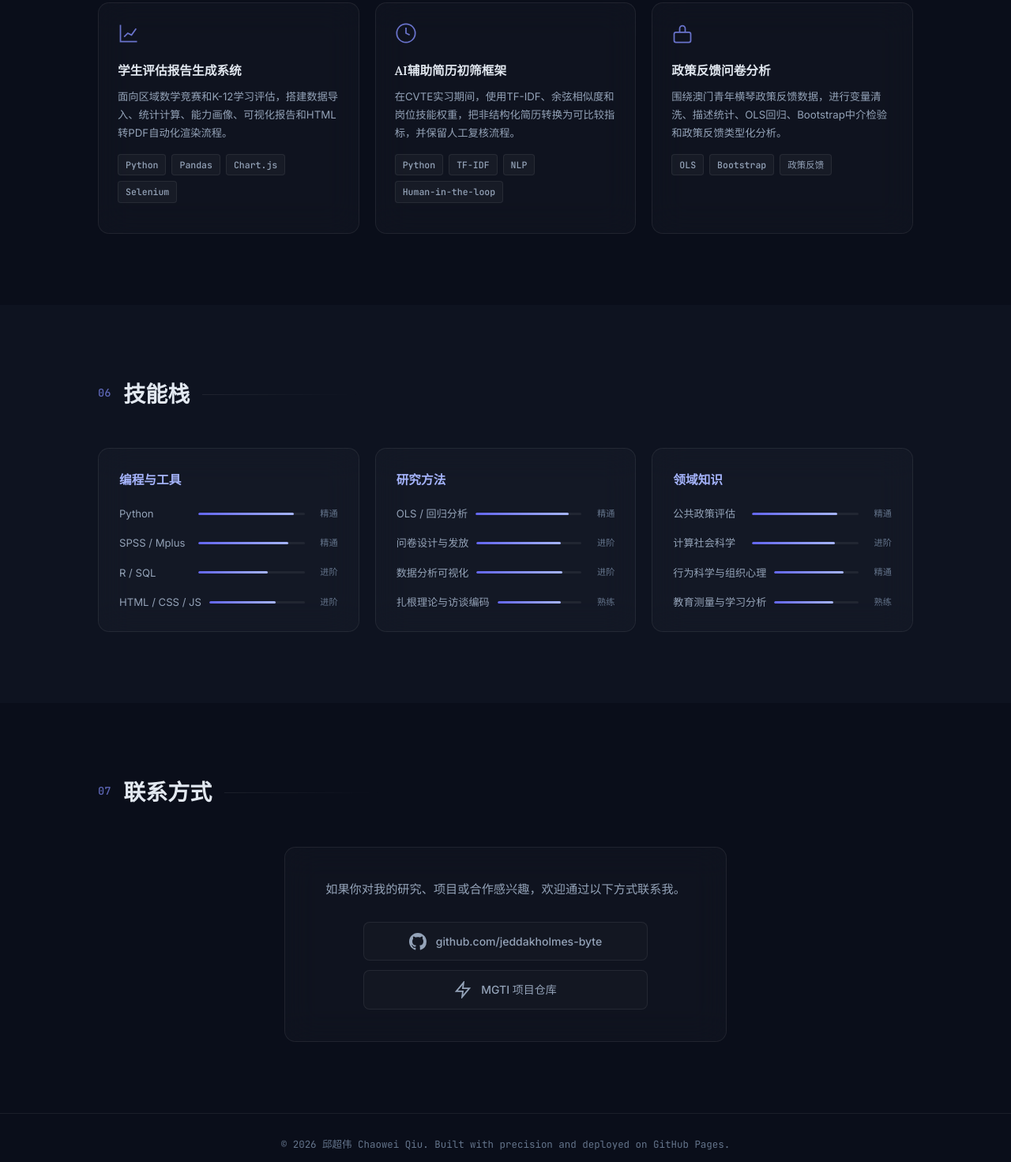
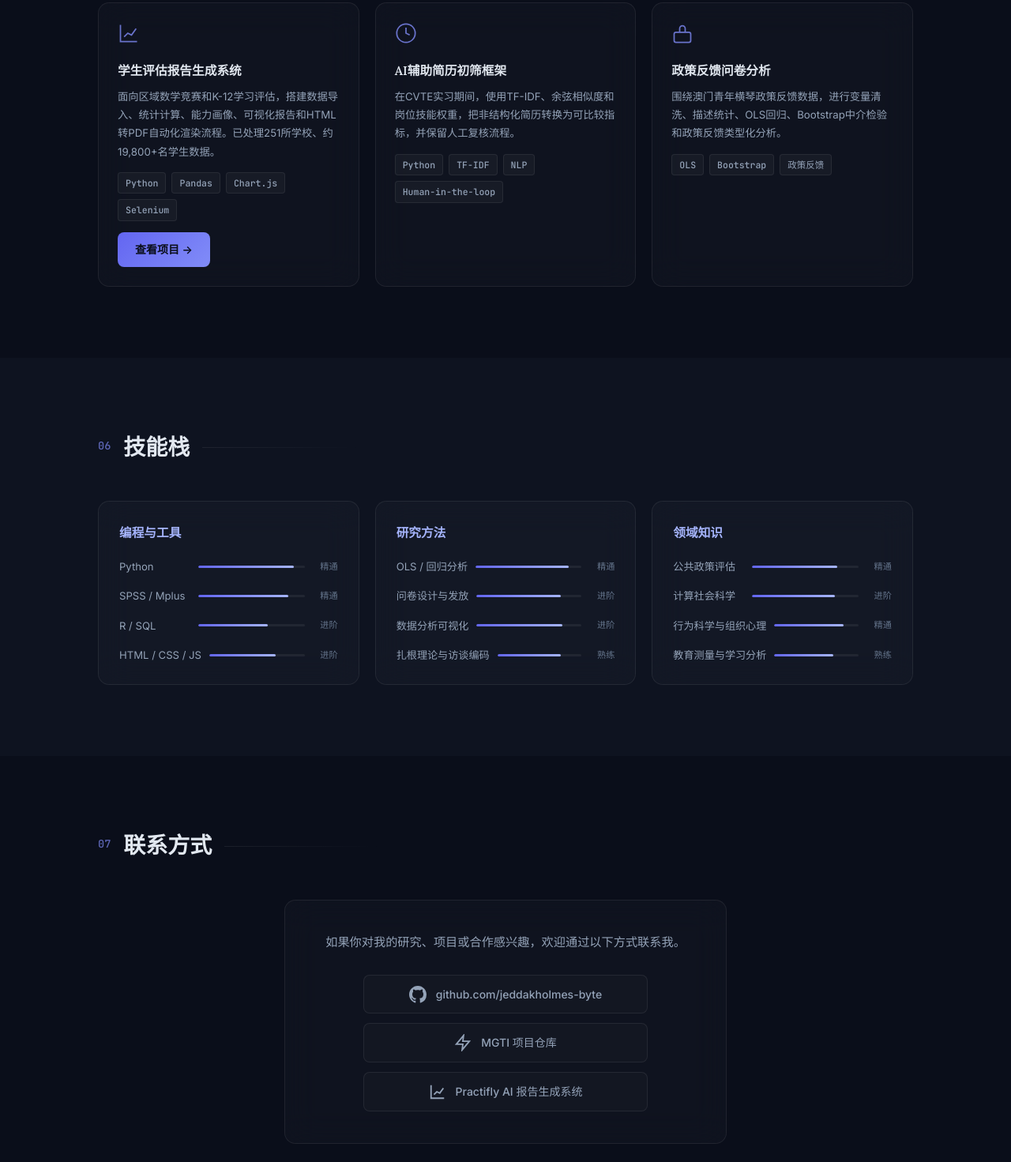
Before and after one commit to jeddakholmes-byte/Personal_website, a plain HTML site: page index.html in a window 1280 px wide. Shown: the part 4409-5880 px from the top of the page at 79% size. Drawn offline with Linux system fonts and the light colour scheme.

Commit message:
updated practifly-ai

```diff
--- a/index.html
+++ b/index.html
@@ -300,10 +300,13 @@
             <svg viewBox="0 0 24 24" width="28" height="28" fill="none" stroke="currentColor" stroke-width="1.5"><path d="M3 3v18h18M7 16l4-4 4 2 5-7"/></svg>
           </div>
           <h3>学生评估报告生成系统</h3>
-          <p>面向区域数学竞赛和K-12学习评估，搭建数据导入、统计计算、能力画像、可视化报告和HTML转PDF自动化渲染流程。</p>
+          <p>面向区域数学竞赛和K-12学习评估，搭建数据导入、统计计算、能力画像、可视化报告和HTML转PDF自动化渲染流程。已处理251所学校、约19,800+名学生数据。</p>
           <div class="project-tags">
             <span>Python</span><span>Pandas</span><span>Chart.js</span><span>Selenium</span>
           </div>
+          <a href="https://github.com/jeddakholmes-byte/Practifly-AI-" target="_blank" class="btn btn-primary" rel="noopener">
+            查看项目 →
+          </a>
         </div>
         <div class="glass-card project-card">
           <div class="project-icon">
@@ -428,6 +431,10 @@
             <svg viewBox="0 0 24 24" width="22" height="22" fill="none" stroke="currentColor" stroke-width="2"><path d="M13 2L3 14h9l-1 8 10-12h-9l1-8z"/></svg>
             <span>MGTI 项目仓库</span>
           </a>
+          <a href="https://github.com/jeddakholmes-byte/Practifly-AI-" target="_blank" class="contact-link" rel="noopener">
+            <svg viewBox="0 0 24 24" width="22" height="22" fill="none" stroke="currentColor" stroke-width="2"><path d="M3 3v18h18M7 16l4-4 4 2 5-7"/></svg>
+            <span>Practifly AI 报告生成系统</span>
+          </a>
         </div>
       </div>
     </div>
```
